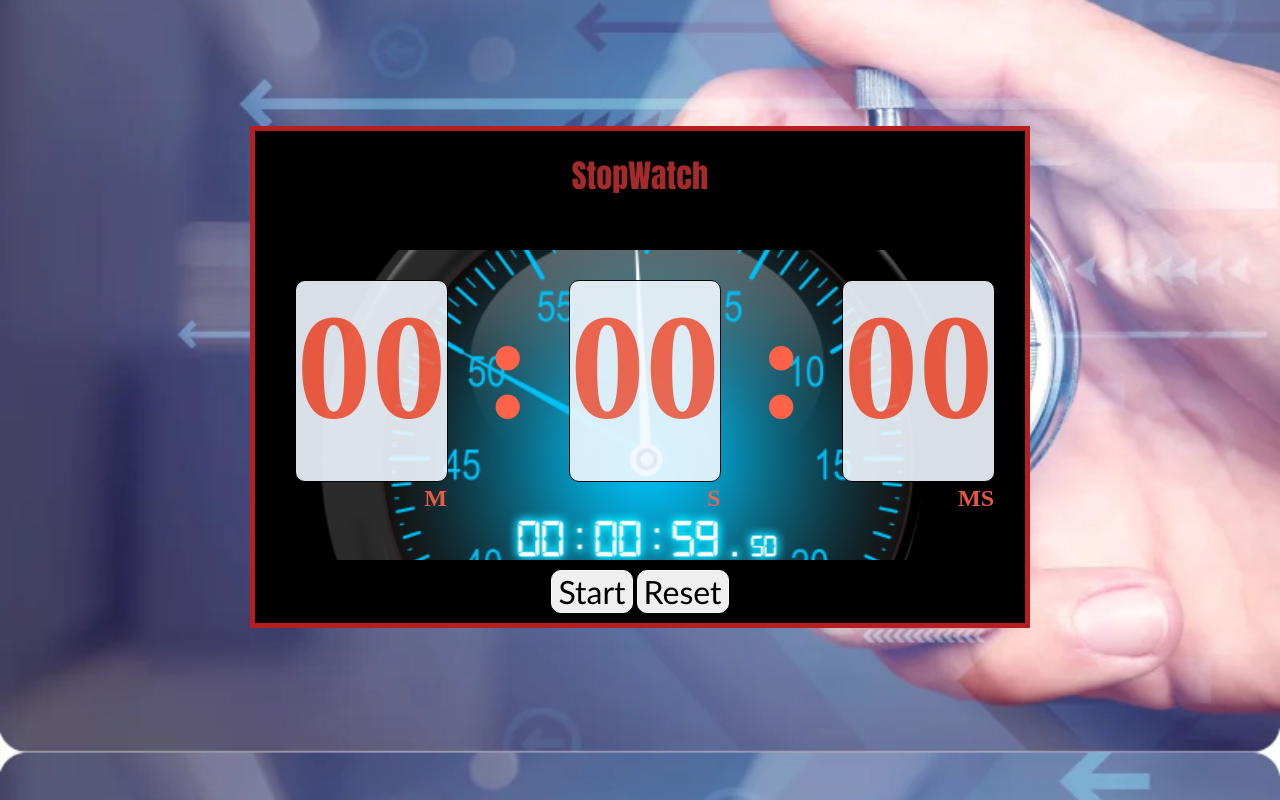
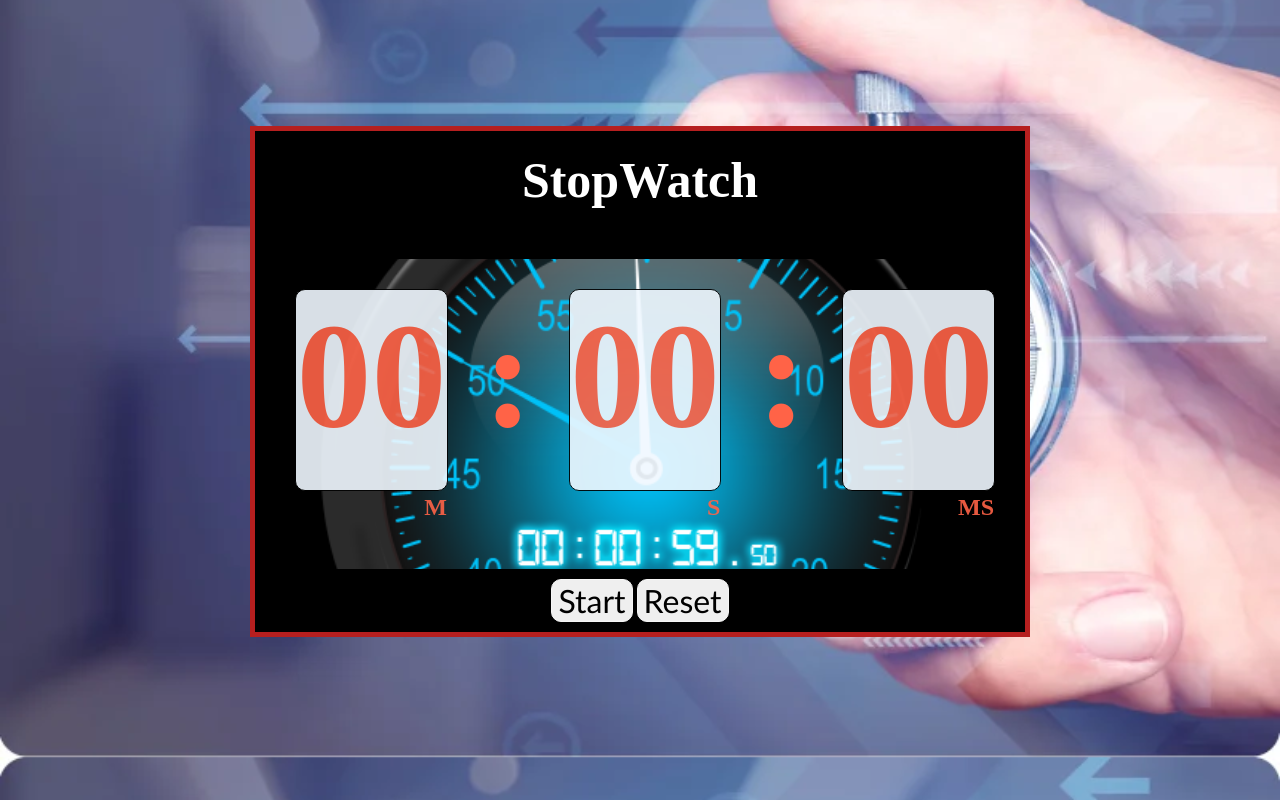
Before and after one commit to anittaaj/StopWatch, a plain HTML site: page index.html in a window 1280 px wide. Drawn offline with Linux system fonts and the light colour scheme.

```diff
--- a/index.css
+++ b/index.css
@@ -7,9 +7,9 @@
     margin: auto;
     margin-top: 10px;
     width: max-content;
-    color: brown;
-    font-family: Impact, Haettenschweiler, 'Arial Narrow Bold', sans-serif;
-    font-size: xx-large;
+    color:#ffff;
+    font-family:'Times New Roman', Times, serif;
+    font-size: 50px;
 }
 .container{
     padding: 30px;
```
